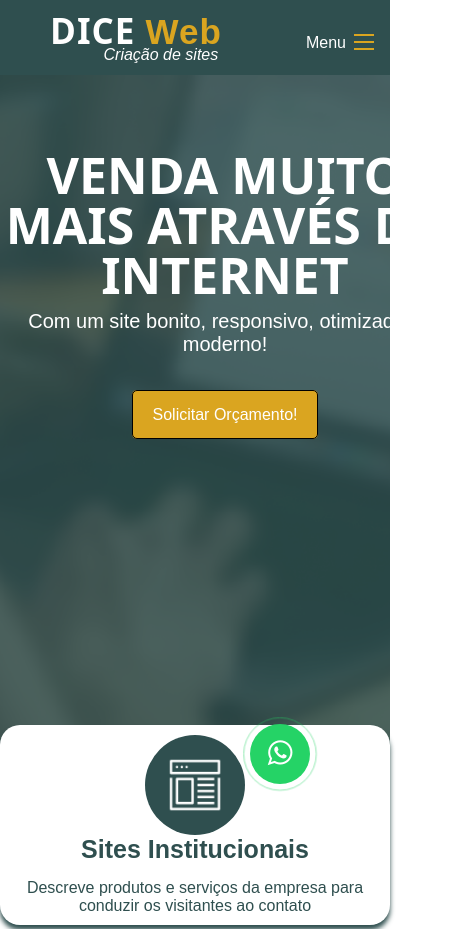
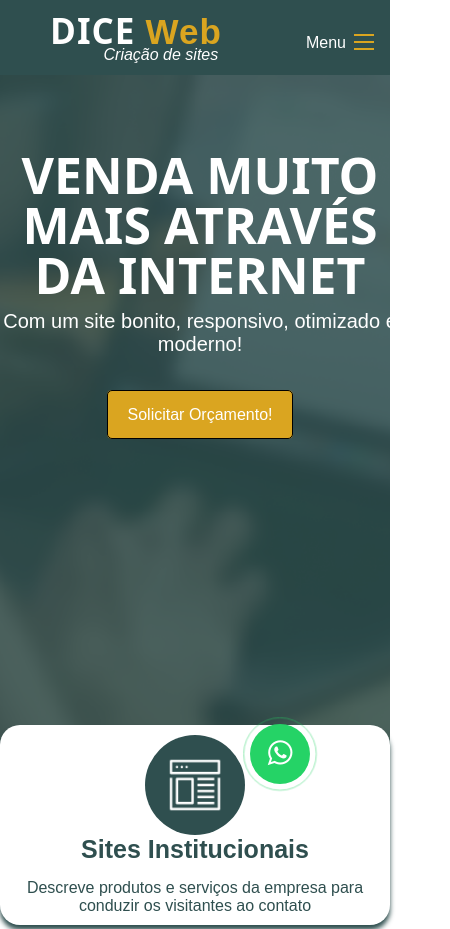
Before and after one commit to kallew-oliver/DICE_Web, a plain HTML site: page index.html in a window 390 px wide. Shown: the top 929 px of the page, 450 px wide, since content can reach past the window. Drawn offline with Linux system fonts and the light colour scheme.

Commit message:
Update style.css

```diff
--- a/style.css
+++ b/style.css
@@ -690,7 +690,6 @@ body .container {
     width: 100%;
     text-align: center;
     margin: auto;
-    border: 1px solid blue;
 }
 #botao3{
     text-decoration: none;
@@ -1181,7 +1180,8 @@ body .container {
     }
 
     .primeiras_informacoes{
-        display: block;
+        display: flex;
+	flex-wrap:wrap;
         color: white;
         width: 100%;
         height: 700px;
@@ -1190,7 +1190,7 @@ body .container {
 
     .informacoes{
         display: block;
-        width: 450px;
+        width: 400px;
         text-align: center;
         margin: auto;
     }
```
